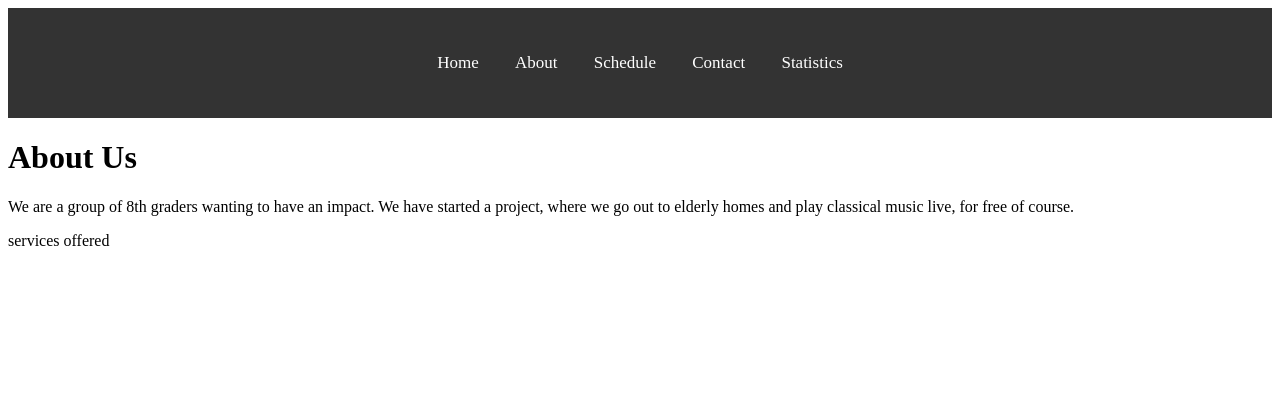
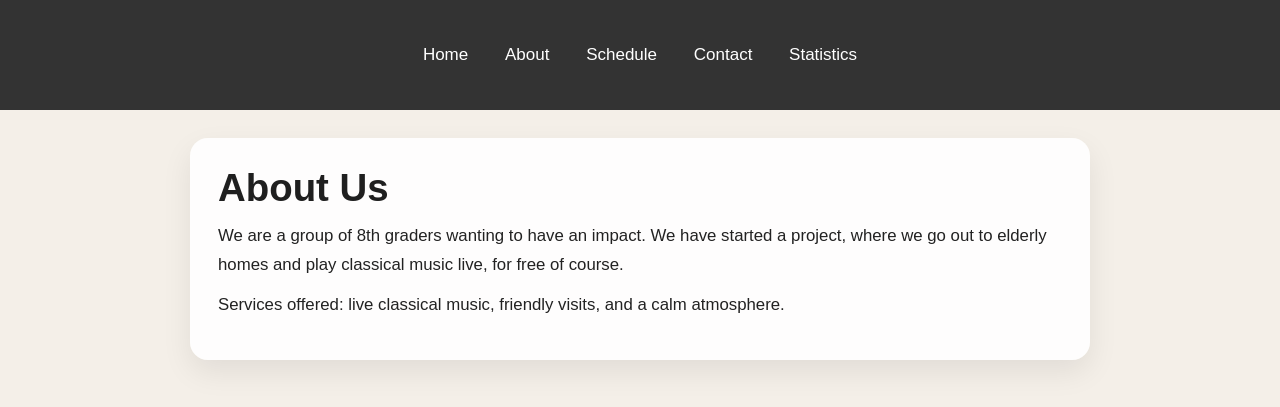
Before and after one commit to Hector-Woznica/Ny-mappe, a Flask app: page /about in a window 1280 px wide. Shown: the top 407 px of the page. Run offline with Flask 3, Linux system fonts and the light colour scheme.

Commit message:
updated style css

```diff
--- /dev/null
+++ b/requirements.txt
@@ -0,0 +1 @@
+Flask
--- a/static/style.css
+++ b/static/style.css
@@ -1,3 +1,14 @@
+* {
+    box-sizing: border-box;
+}
+
+body {
+    margin: 0;
+    font-family: Arial, Helvetica, sans-serif;
+    background: #f4efe8;
+    color: #222;
+}
+
 nav {
     background-color: #333;
     overflow: hidden;
@@ -36,12 +47,37 @@ nav a:hover {
     color: black;
 }
 
+.page-shell {
+    padding: 28px 16px 48px;
+}
+
+.page-card {
+    max-width: 900px;
+    margin: 0 auto;
+    padding: 28px;
+    background: rgba(255, 255, 255, 0.9);
+    border-radius: 18px;
+    box-shadow: 0 12px 30px rgba(0, 0, 0, 0.08);
+}
+
+.page-title {
+    margin: 0 0 12px;
+    font-size: clamp(2rem, 3vw, 3rem);
+    color: #1f1f1f;
+}
+
+.page-copy {
+    margin: 0 0 12px;
+    line-height: 1.7;
+    font-size: 1.05rem;
+}
+
 /* hero section image should have text on it */
 .hero {
     background-image: url('image.png/Violin_Image.jpg');
     background-size: cover;
     background-position: center;
-    min-height: 100vh;
+    min-height: 88vh;
     display: flex;
     justify-content: center;
     align-items: center;
--- a/templates/about.html
+++ b/templates/about.html
@@ -2,7 +2,9 @@
 
 {% block content %}
 
-<h1>About Us</h1>
-<p> We are a group of 8th graders wanting to have an impact. We have started a project, where we go out to elderly homes and play classical music live, for free of course.</p>
-<p>services offered </p>
+<section class="page-card">
+	<h1 class="page-title">About Us</h1>
+	<p class="page-copy">We are a group of 8th graders wanting to have an impact. We have started a project, where we go out to elderly homes and play classical music live, for free of course.</p>
+	<p class="page-copy">Services offered: live classical music, friendly visits, and a calm atmosphere.</p>
+</section>
 {% endblock %}
--- a/templates/contact.html
+++ b/templates/contact.html
@@ -2,6 +2,9 @@
 
 {% block content %}
 
-<h1>this is contact page</h1>
+<section class="page-card">
+	<h1 class="page-title">Contact</h1>
+	<p class="page-copy">Reach out if you want to invite us, ask a question, or learn more about the project.</p>
+</section>
 
 {% endblock %}
--- a/templates/index.html
+++ b/templates/index.html
@@ -1,21 +1,12 @@
 <!DOCTYPE html>
 
 
-
-
-<html>
-
-
-<head>
 <link rel="stylesheet" href="{{ url_for('static',filename='style.css') }}">
+<meta charset="utf-8">
+<meta name="viewport" content="width=device-width, initial-scale=1">
 </head>
 
-
-
-
-
 <body>
-
      <nav>
         <ul>
             <li> <a href="/">Home</a></li>
@@ -26,6 +17,7 @@
         </ul>
     </nav>
 
+    <main class="page-shell">
        {% block content %}
         <!-- hero section -->
         <section class="hero">
@@ -34,14 +26,7 @@
                 <p>Et par .</p>
             </div>
         </section>
-
        {% endblock %}
-
-
-
+    </main>
 </body>
-
-
-
-
 </html>
--- a/templates/schedule.html
+++ b/templates/schedule.html
@@ -2,6 +2,9 @@
 
 {% block content %}
 
-<h1>this is Schedule page</h1>
+<section class="page-card">
+	<h1 class="page-title">Schedule</h1>
+	<p class="page-copy">Here you can add upcoming visits, rehearsals, or performance dates.</p>
+</section>
 
 {% endblock %}
--- a/templates/statistics.html
+++ b/templates/statistics.html
@@ -2,6 +2,9 @@
 
 {% block content %}
 
-<h1>this is statistics page</h1>
+<section class="page-card">
+	<h1 class="page-title">Statistics</h1>
+	<p class="page-copy">You can use this page to show performances, visits, or other simple project numbers.</p>
+</section>
 
 {% endblock %}
```
Lines whose indentation alone changed are shown as unchanged.
